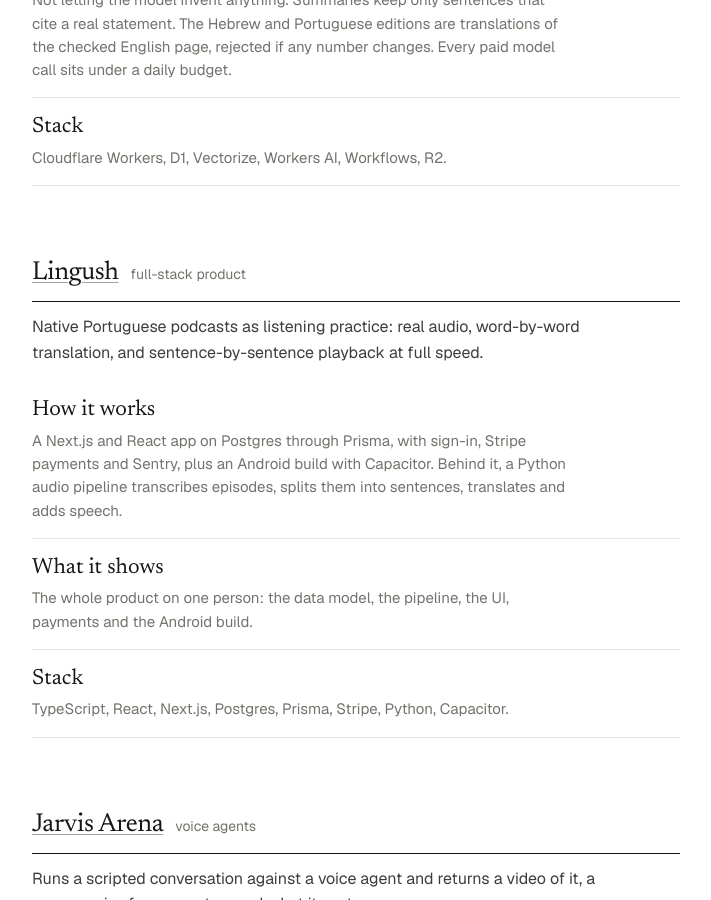
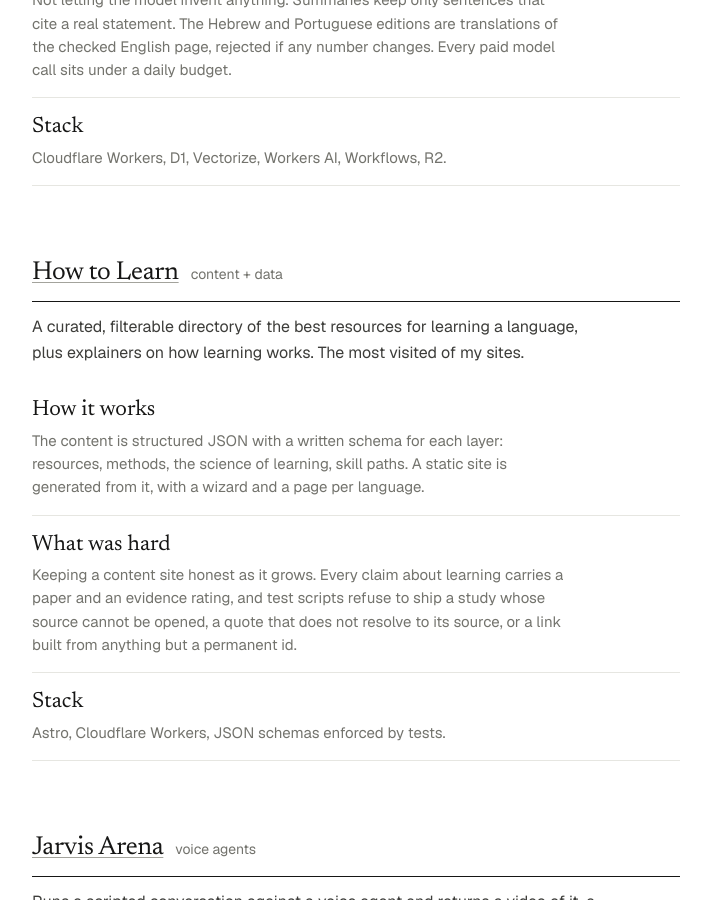
Before and after one commit to eyalev/eyalev.github.io, a Jekyll site: the page built from cv/work/index.html, in a window 1280 px wide and 900 px high, scrolled down 812 px. Shown: the whole window, without its empty margins (284-995 px from the left). Built offline with Jekyll 4.4.1, drawn with Linux system fonts in a browser that asks for light colours.

Commit message:
/cv: drop Lingush, feature How to Learn instead
Lingush is no longer active (its entry now points at podqast's page for
Portuguese learners), so it should not be presented to hiring teams as
current work.

- /cv/work: How to Learn replaces Lingush — the most visited of the
  sites, with how its schema-checked content is built and tested.
- /cv/experience: the independent-work summary no longer mentions it.
- CV PDF: Lingush bullet replaced by How to Learn and Global Radio, the
  two sites with steady traffic; stack line updated.

Co-Authored-By: Claude Opus 5.5 (1M context) <noreply@anthropic.com>

```diff
--- a/cv/experience/index.html
+++ b/cv/experience/index.html
@@ -14,7 +14,7 @@ description: Eyal Levin's work history. BreezoMeter (acquired by Google), Check
 <ul class="projects">
   <li>
     <span class="p-name">Independent</span><span class="p-meta">2024 – now</span>
-    <p class="p-desc">Building and running my own products, alone and end to end: design, backend, data, infrastructure, cost and the people using them. A full-stack language-learning app with payments, a family of sites that keep every fact tied to its source, voice agents, and tools for AI coding agents. The <a href="/cv/work/">selected work</a> page has four of them in detail.</p>
+    <p class="p-desc">Building and running my own products, alone and end to end: design, backend, data, infrastructure, cost and the people using them. Public web apps with real daily visitors, a family of sites that keep every fact tied to its source, voice agents, and tools for AI coding agents. The <a href="/cv/work/">selected work</a> page has four of them in detail.</p>
   </li>
   <li>
     <span class="p-name">Check Point</span><span class="p-meta">2022 – 2024</span>
--- a/cv/work/index.html
+++ b/cv/work/index.html
@@ -22,13 +22,13 @@ description: Four of Eyal Levin's projects for hiring teams, with what each one
   </ul>
 </section>
 
-<section class="group" id="lingush">
-  <h2><a href="https://lingush.com">Lingush</a> <span class="count">full-stack product</span></h2>
-  <p>Native Portuguese podcasts as listening practice: real audio, word-by-word translation, and sentence-by-sentence playback at full speed.</p>
+<section class="group" id="how-to-learn">
+  <h2><a href="https://howtolearn.app">How to Learn</a> <span class="count">content + data</span></h2>
+  <p>A curated, filterable directory of the best resources for learning a language, plus explainers on how learning works. The most visited of my sites.</p>
   <ul class="projects">
-    <li><span class="p-name">How it works</span><p class="p-desc">A Next.js and React app on Postgres through Prisma, with sign-in, Stripe payments and Sentry, plus an Android build with Capacitor. Behind it, a Python audio pipeline transcribes episodes, splits them into sentences, translates and adds speech.</p></li>
-    <li><span class="p-name">What it shows</span><p class="p-desc">The whole product on one person: the data model, the pipeline, the UI, payments and the Android build.</p></li>
-    <li><span class="p-name">Stack</span><p class="p-desc">TypeScript, React, Next.js, Postgres, Prisma, Stripe, Python, Capacitor.</p></li>
+    <li><span class="p-name">How it works</span><p class="p-desc">The content is structured JSON with a written schema for each layer: resources, methods, the science of learning, skill paths. A static site is generated from it, with a wizard and a page per language.</p></li>
+    <li><span class="p-name">What was hard</span><p class="p-desc">Keeping a content site honest as it grows. Every claim about learning carries a paper and an evidence rating, and test scripts refuse to ship a study whose source cannot be opened, a quote that does not resolve to its source, or a link built from anything but a permanent id.</p></li>
+    <li><span class="p-name">Stack</span><p class="p-desc">Astro, Cloudflare Workers, JSON schemas enforced by tests.</p></li>
   </ul>
 </section>
 
```
Also changed, not shown: 1 other file.
